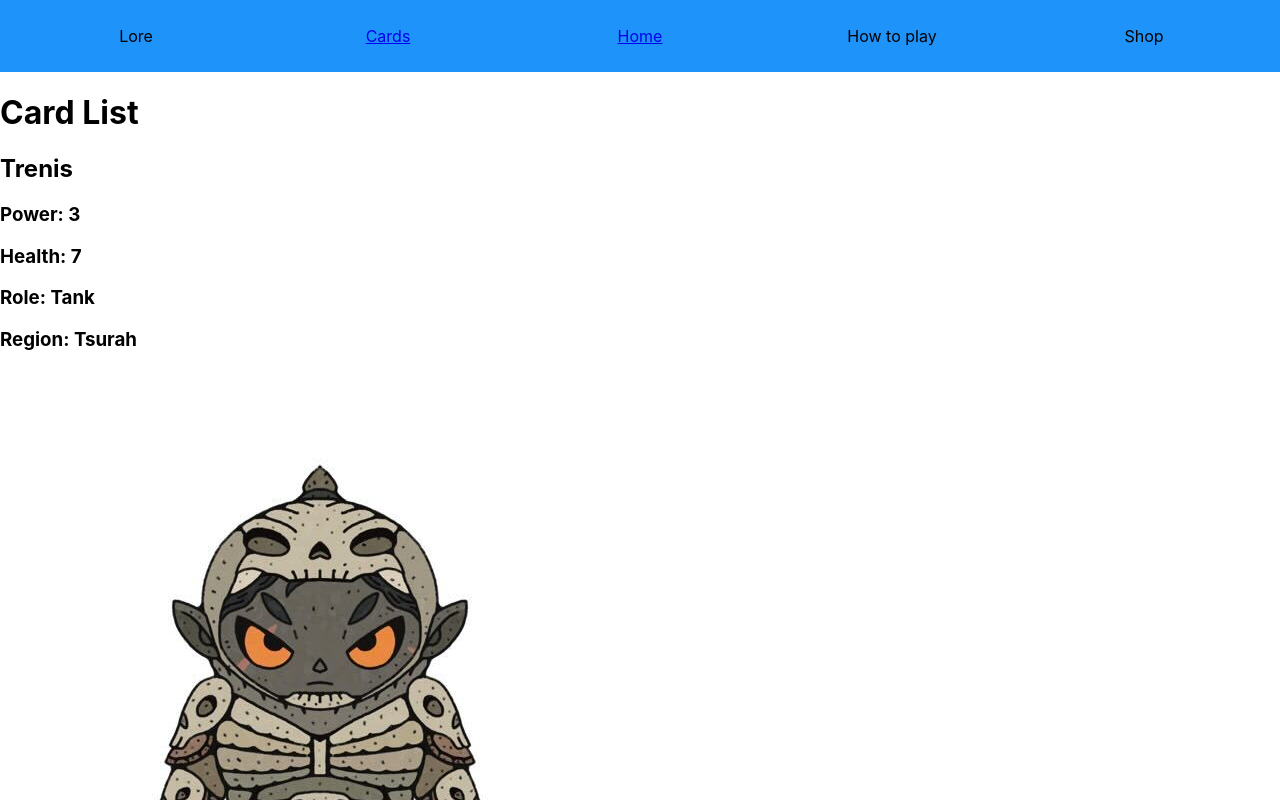
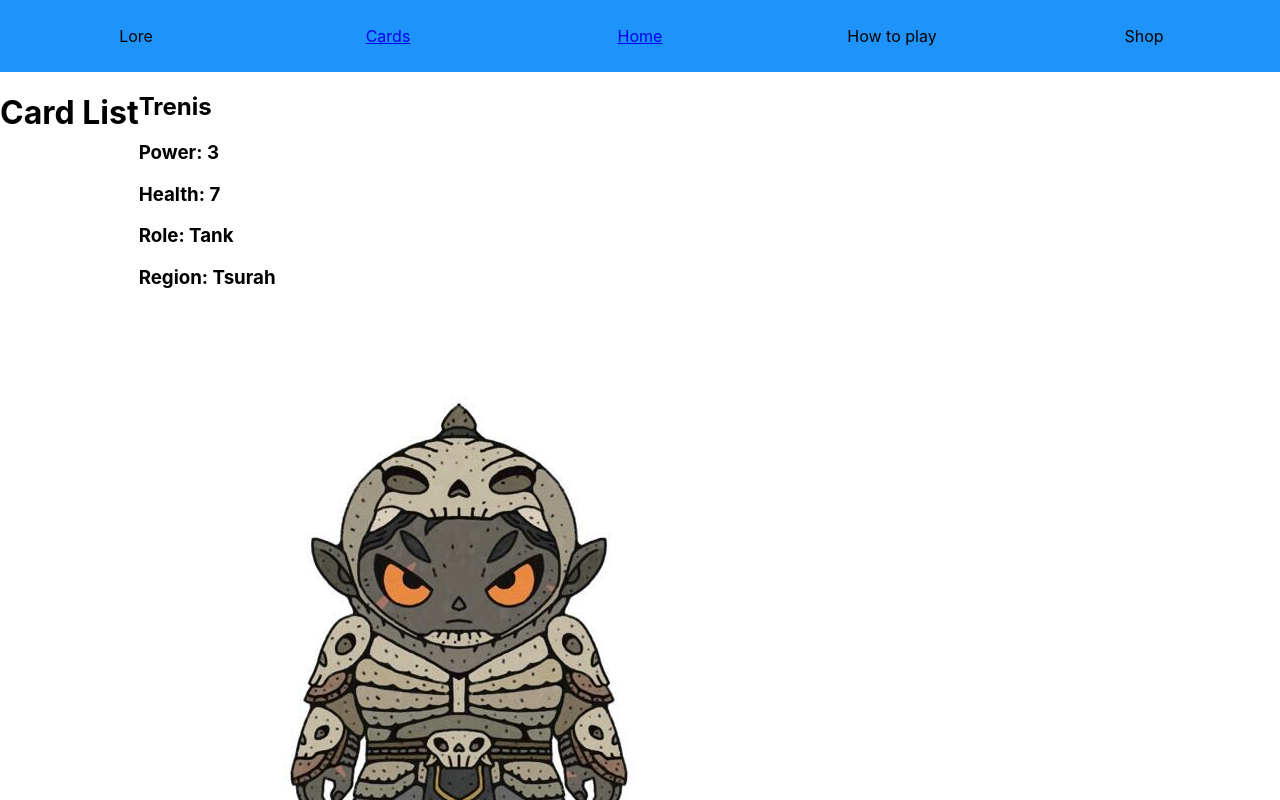
Before and after one commit to CullsGit/tcg, a React (Create React App) app: page /cardlist in a window 1280 px wide. Shown: the top 800 px of the page. Built offline with nearby package versions, Linux system fonts and the light colour scheme.

Commit message:
add basic card layout

```diff
--- /dev/null
+++ b/src/components/Card/Card.css
@@ -0,0 +1,7 @@
+.card {
+}
+
+.card {
+  max-width: 100%;
+  height: auto;
+}
--- a/src/components/Card/Card.js
+++ b/src/components/Card/Card.js
@@ -1,3 +1,5 @@
+import "./Card.css";
+
 const Card = ({ name, img, role, region, power, health }) => {
   return (
     <div className="card">
--- /dev/null
+++ b/src/components/CardList/CardList.css
@@ -0,0 +1,4 @@
+.cards-layout {
+  display: flex;
+  flex-wrap: wrap;
+}
--- a/src/components/CardList/CardList.js
+++ b/src/components/CardList/CardList.js
@@ -1,9 +1,10 @@
+import "./CardList.css";
 import Card from "../Card/Card";
 import { cards } from "../../cardData";
 
 const CardList = () => {
   return (
-    <>
+    <div className="cards-layout">
       <h1>Card List</h1>
       {Object.entries(cards).map(([key, card]) => (
         <Card
@@ -16,7 +17,7 @@ const CardList = () => {
           img={card.img}
         />
       ))}
-    </>
+    </div>
   );
 };
 
```
